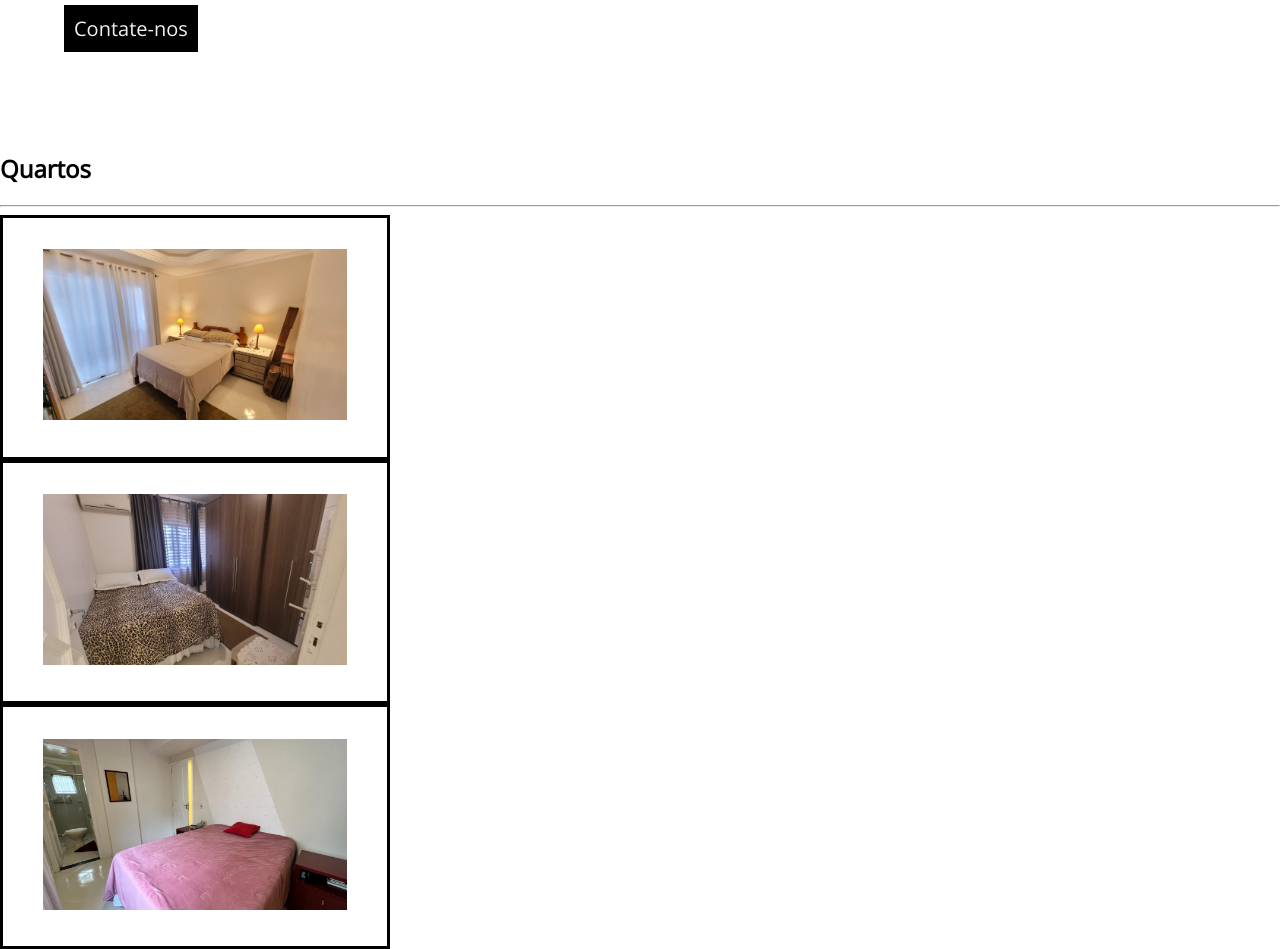
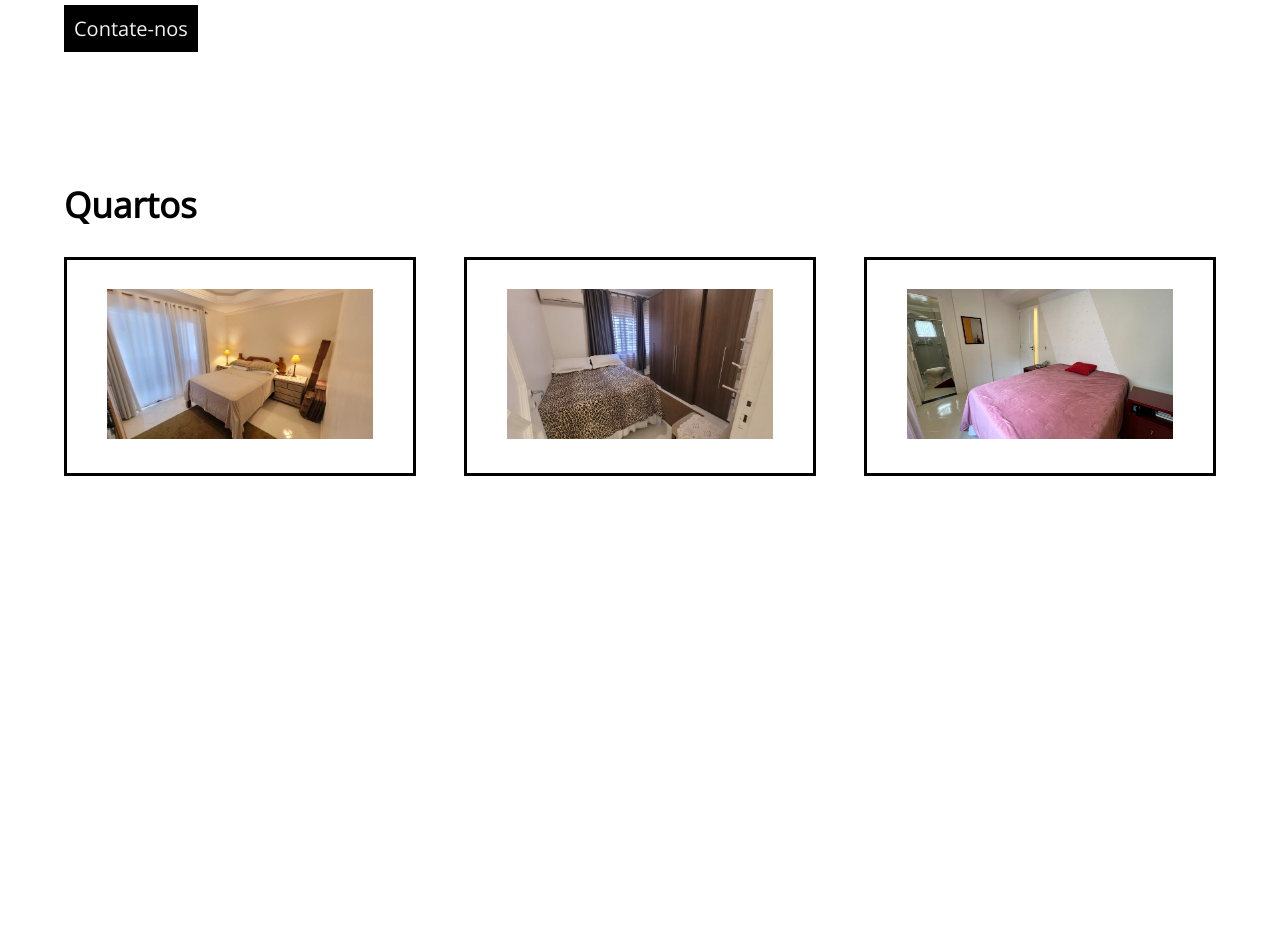
Before and after one commit to Shania810/apartment-sale, a React (Create React App) app: page / in a window 1280 px wide. Shown: the part 800-1749 px from the top of the page. After the commit the page ends 1316 px from the top, so only its background shows below. Built offline with nearby package versions, Linux system fonts and the light colour scheme.

Commit message:
Inserted style in section Rooms

```diff
--- a/src/sections/Rooms/Rooms.jsx
+++ b/src/sections/Rooms/Rooms.jsx
@@ -3,15 +3,17 @@ import { Card } from '../../components/Card/Card'
 import roomOne from '../../images/roomOne.jpeg'
 import roomTwo from '../../images/roomTwo.jpeg'
 import roomThree from '../../images/roomThree.jpeg'
+import './style.css'
 
 export const Rooms = () => {
     return (
-        <div>
+        <div id='rooms'>
             <h2>Quartos</h2>
-            <hr></hr>
-            <Card image={roomOne} />
-            <Card image={roomTwo} />
-            <Card image={roomThree} />
+            <div id='rooms-cards'>
+                <Card image={roomOne} />
+                <Card image={roomTwo} />
+                <Card image={roomThree} />
+            </div>
         </div>
     )
 }
--- /dev/null
+++ b/src/sections/Rooms/style.css
@@ -0,0 +1,14 @@
+#rooms {
+    width: 90%;
+    margin: 20px 0;
+}
+
+#rooms h2 {
+    font-size: 35px;
+}
+
+#rooms-cards {
+    display: flex;
+    justify-content: space-between;
+    margin: 20px 0;
+}
```
